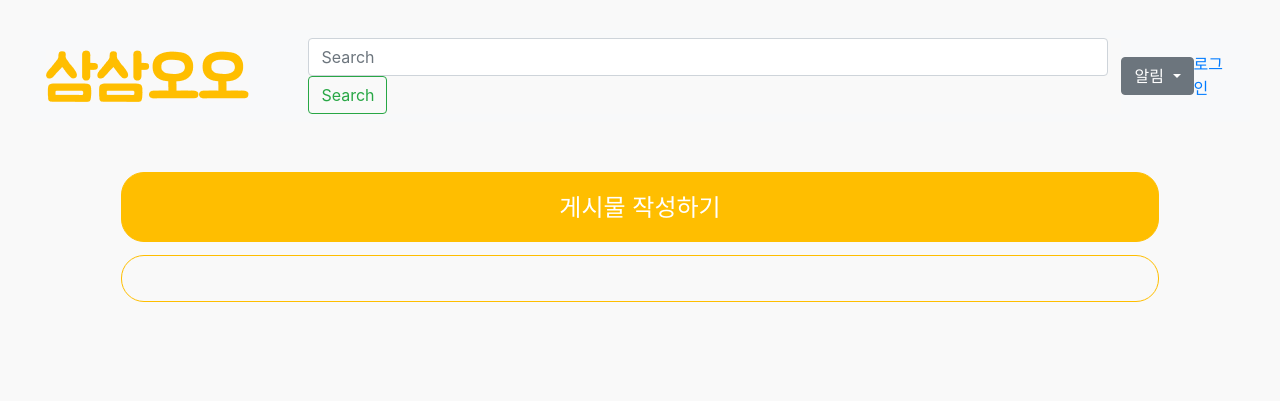
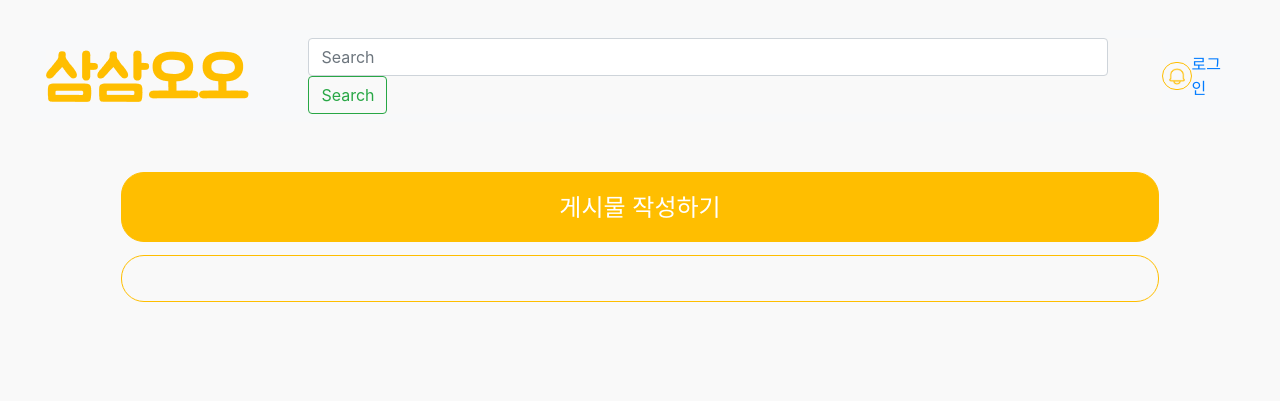
Before and after one commit to JeonJaewon/FoodMate, a Django app: page / in a window 1280 px wide. Shown: the top 401 px of the page. Run offline with Django 3.2, Linux system fonts and the light colour scheme; the visitor is signed in with stand-in values (Sample User, id 1); data that the repository does not hold is empty; some libraries are stand-ins or nearby versions.

Commit message:
Fix some bugs

```diff
--- a/FoodMate/layout/base.html
+++ b/FoodMate/layout/base.html
@@ -23,12 +23,19 @@
         </form>
 
         <div class="dropdown">
-          <button class="btn btn-secondary dropdown-toggle" type="button" id="dropdownMenuButton" data-toggle="dropdown" aria-haspopup="true" aria-expanded="false">
-            알림
+          <button type="button" id="dropdownMenuButton" data-toggle="dropdown" aria-haspopup="true" aria-expanded="false">
+              <img id="alarm_icon" src="{% static 'img/alarm.png' %}"/>
           </button>
-          <div class="dropdown-menu" aria-labelledby="dropdownMenuButton">
+          <div class="dropdown-menu" aria-labelledby="dropdownMenuButton" >
+            <div id="alarm_title">알림</div>
+            {% if alarm not in request.user.alarms.all %}
+              알림이 없습니다.
+            {% endif %}
             {% for alarm in request.user.alarms.all %}
-                <div class="dropdown-item alarm_item">
+                <div class="dropdown-item alarm_item" onclick ="location.href='{% url 'photo:detail' alarm.comment.photo.id %}'">
+                    <div class="alarm_photo">
+                        <img src="{% static 'img/user_photo.png' %}">
+                    </div>
                     <div class="alarm_writer">
                         {{ alarm.comment.username }}
                         <div class="alarm_time">
--- a/FoodMate/photo/views.py
+++ b/FoodMate/photo/views.py
@@ -112,12 +112,13 @@ class PhotoDetail(LoginRequiredMixin, FormMixin, DetailView):
         comment = form.save(commit=False)	# form데이터를 저장. 그러나 쿼리실행은 x
         comment.photo = get_object_or_404(Photo, pk=self.object.pk) # photo object를 call하여 photocomment의 photo로 설정(댓글이 속할 게시글 설정) pk로 pk설정 pk - photo id
         comment.username = self.request.user	# 댓글쓴 사람 설정.
-        article_writer = User.objects.get(photos=comment.photo)
+        article_writer = User.objects.get(photos=comment.photo) # 글쓴이의 정보를 받아옴 (알람 생성 목적)
         comment.save()	# 수정된 내용대로 저장. 쿼리실행
 
-        # 알람 생성
-        alarm = Alarm(user=article_writer, comment=comment)
-        alarm.save()
+        # 댓글쓴이와 글쓴이가 동일하지 않다면 알람 생성
+        if article_writer != comment.username:
+            alarm = Alarm(user=article_writer, comment=comment)
+            alarm.save()
 
         return super(PhotoDetail, self).form_valid(form)
 
--- a/FoodMate/static/css/base.css
+++ b/FoodMate/static/css/base.css
@@ -1,3 +1,12 @@
+#alarm_title{
+    font-size: 24px;
+    font-weight: bold;
+    margin-bottom: 34px;
+}
+.alarm_photo{
+    float: left;
+    margin-right: 10px;
+}
 .alarm_writer{
     width: 39px;
     font-size: 14px;
@@ -21,7 +30,22 @@
 }
 .dropdown-item{
     padding: 0;
-    padding-left: 10px;
     margin-top: 7px;
     margin-bottom: 7px;
 }
+.dropdown-menu{
+    width: 355px;
+    padding: 26px;
+}
+#dropdownMenuButton{
+    width: 30px;
+    height 30px;
+    border: 1px solid #FFBE00;
+    border-radius: 15px;
+}
+#alarm_icon{
+   object-fit: cover;
+   width: 100%;
+   position: relative;
+   top:-1px;
+}
```
Also changed, not shown: FoodMate/accounts/migrations/0005_auto_20200815_1543.py (added), FoodMate/accounts/migrations/0009_merge_20200819_1736.py (added), FoodMate/media/timeline_photo/2020/08/15/삼삼오오.png (added), FoodMate/media/timeline_photo/2020/08/19/Vector_16.png (added), FoodMate/static/img/alarm.png (added).
